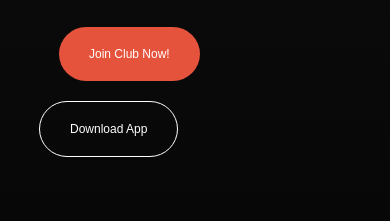
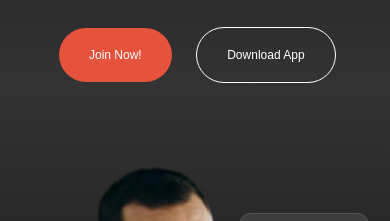
Before and after one commit to jui9797/b10-assignment2, a plain HTML site: page index.html in a window 390 px wide. Shown: the part 553-774 px from the top of the page. Drawn offline with Linux system fonts and the light colour scheme; a web font is replaced by a local one.

Commit message:
final commit

```diff
--- a/index.html
+++ b/index.html
@@ -8,7 +8,7 @@
     <link rel="stylesheet" href="responsive.css">
 </head>
 <body>
-    <header>
+    <header id="header">
         <!-- navbar -->
          <nav class="navbar-main">
          <h1>Fitness</h1>
@@ -28,7 +28,8 @@
                 <h1>Get body in <br> <span id="italic">shape</span> & stay <br> healthy</h1>
                 <p>A huge selection of health and fitness content, healthy recipes <br> and transformation stories to help you get fit and stay fit!</p>
                 <div>
-                    <button class="btn-primary">Join Club Now!</button>
+                    <button class="btn-primary">Join  <span id="club">Club</span>  Now!
+                    </button>
                     <button class="btn-scondary">Download App</button>
                 </div>
             </div>
--- a/responsive.css
+++ b/responsive.css
@@ -48,6 +48,9 @@
     font-size: 12px;
     color: white;
     margin-top: 20px;
+}
+#club{
+    display: none;
 }
 .banner-img{
     max-width: 100%;
--- a/styles.css
+++ b/styles.css
@@ -41,9 +41,14 @@ p{
     margin-top: 20px;
 }
 
+#header{
+    background-image: linear-gradient(black, rgba(128,128, 128, 0.4), black);
+
+}
+
 /* nav style */
 header{
-    background: linear-gradient(180.00deg, rgb(17, 17, 17),rgba(119, 119, 119, 0) 100%);
+    /* background: linear-gradient(180.00deg, rgb(17, 17, 17),rgba(119, 119, 119, 0) 100%); */
 
     min-height: 715px;
 }
```
